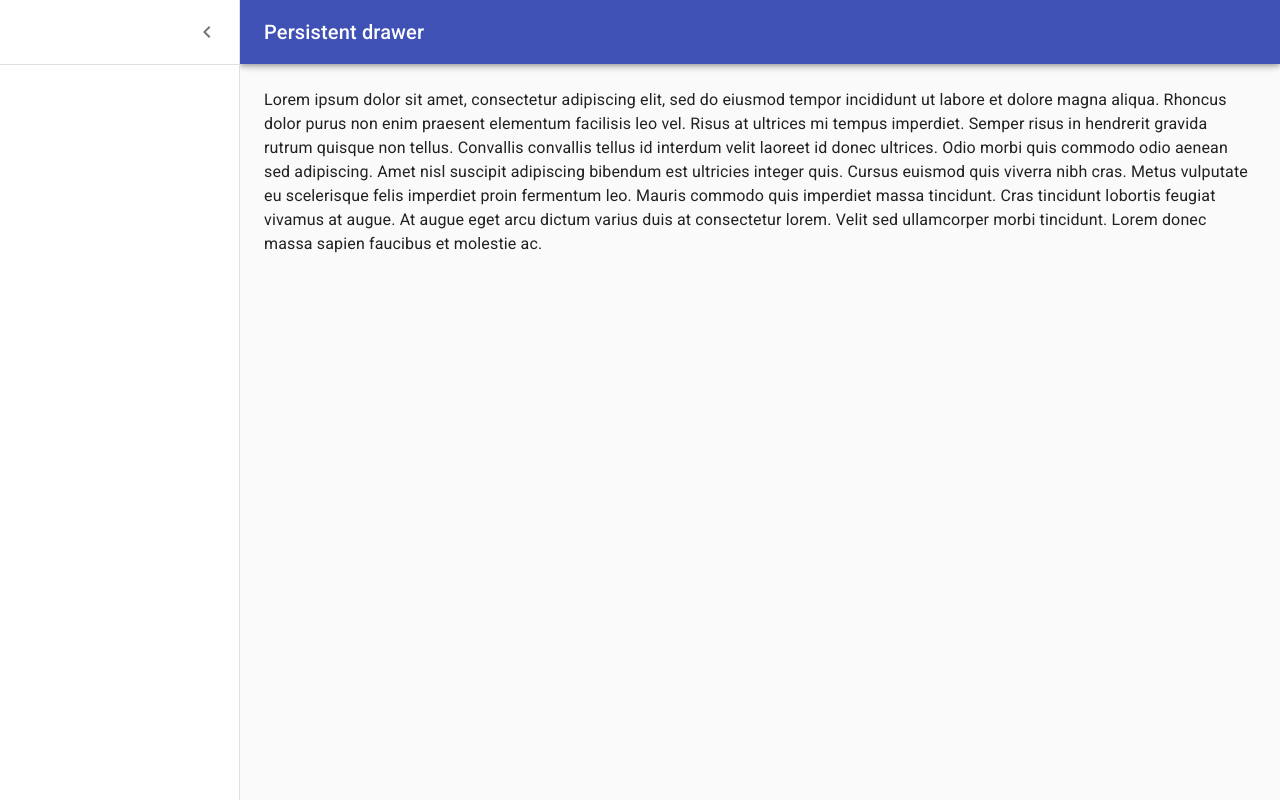
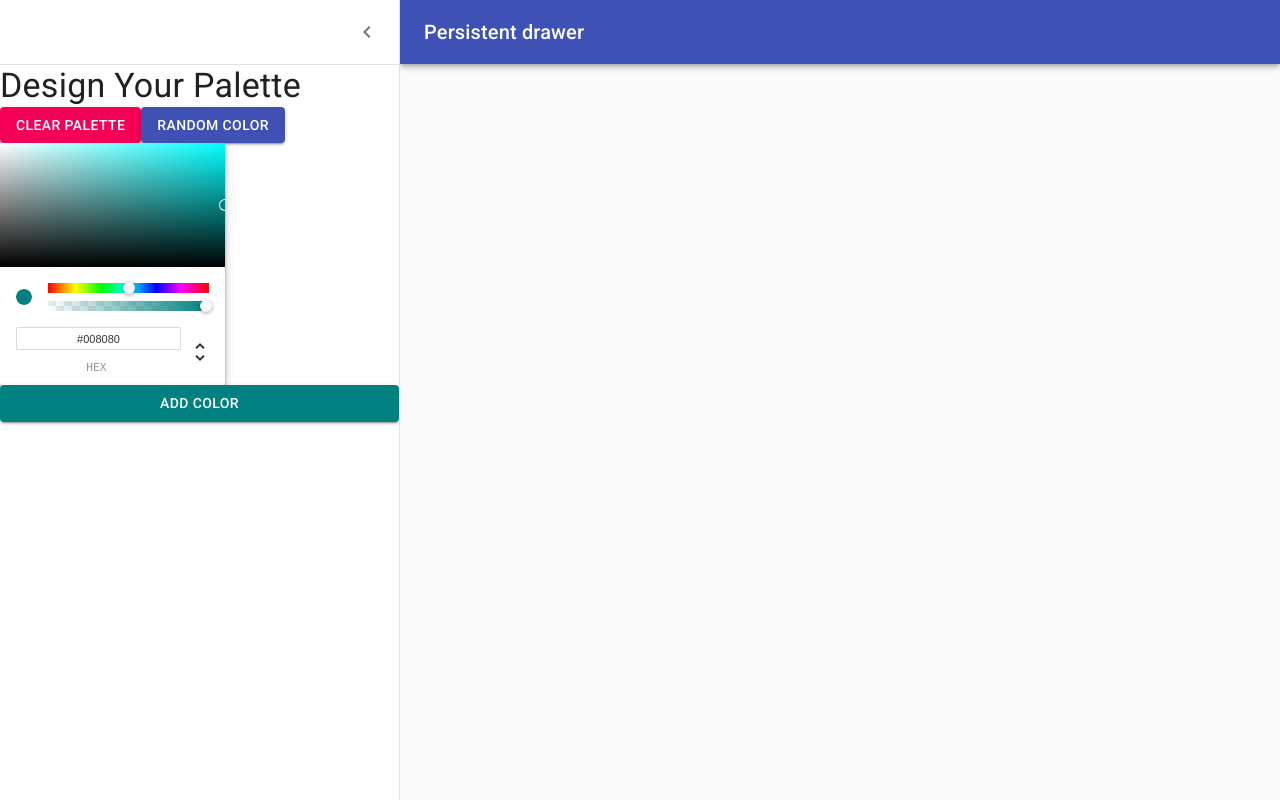
Before and after one commit to zivkaplan/React-Color-project, a React (Create React App) app: page /palette/create in a window 1280 px wide. Both pictures are taken after a click on the button "Open drawer". Built offline with nearby package versions, Linux system fonts and the light colour scheme.

Commit message:
connect color picker to button

```diff
--- a/package.json
+++ b/package.json
@@ -12,6 +12,7 @@
     "chroma-js": "^2.1.2",
     "rc-slider": "^9.7.2",
     "react": "^17.0.2",
+    "react-color": "^2.19.3",
     "react-copy-to-clipboard": "^5.0.3",
     "react-dom": "^17.0.2",
     "react-router-dom": "^5.2.0",
--- a/src/components/NewPaletteForm.js
+++ b/src/components/NewPaletteForm.js
@@ -10,8 +10,10 @@ import Divider from '@material-ui/core/Divider';
 import IconButton from '@material-ui/core/IconButton';
 import MenuIcon from '@material-ui/icons/Menu';
 import ChevronLeftIcon from '@material-ui/icons/ChevronLeft';
+import { ChromePicker } from 'react-color';
+import { Button } from '@material-ui/core';
 
-const drawerWidth = 240;
+const drawerWidth = 400;
 
 const styles = (theme) => ({
     root: {
@@ -71,21 +73,34 @@ const styles = (theme) => ({
 });
 
 class NewPaletteForm extends React.Component {
-    state = {
-        open: false,
-    };
-
+    constructor(props) {
+        super(props);
+        this.state = {
+            open: false,
+            currentColor: 'teal',
+            colors: [],
+        };
+        this.updateColor = this.updateColor.bind(this);
+        this.addNewColor = this.addNewColor.bind(this);
+    }
+    updateColor(newColor) {
+        this.setState({ currentColor: newColor.hex });
+    }
+    addNewColor() {
+        this.setState({
+            colors: [...this.state.colors, this.state.currentColor],
+        });
+    }
     handleDrawerOpen = () => {
         this.setState({ open: true });
     };
-
     handleDrawerClose = () => {
         this.setState({ open: false });
     };
 
     render() {
         const { classes } = this.props;
-        const { open } = this.state;
+        const { open, currentColor } = this.state;
 
         return (
             <div className={classes.root}>
@@ -128,6 +143,27 @@ class NewPaletteForm extends React.Component {
                         </IconButton>
                     </div>
                     <Divider />
+                    <Typography variant="h4">Design Your Palette</Typography>
+                    <div>
+                        <Button variant="contained" color="secondary">
+                            Clear Palette
+                        </Button>
+                        <Button variant="contained" color="primary">
+                            Random Color
+                        </Button>
+                    </div>
+                    <ChromePicker
+                        color={currentColor}
+                        onChangeComplete={this.updateColor}
+                    />
+                    <Button
+                        variant="contained"
+                        color="primary"
+                        style={{ backgroundColor: currentColor }}
+                        onClick={this.addNewColor}
+                    >
+                        Add Color
+                    </Button>
                 </Drawer>
                 <main
                     className={classNames(classes.content, {
@@ -135,23 +171,14 @@ class NewPaletteForm extends React.Component {
                     })}
                 >
                     <div className={classes.drawerHeader} />
-                    <Typography paragraph>
-                        Lorem ipsum dolor sit amet, consectetur adipiscing elit,
-                        sed do eiusmod tempor incididunt ut labore et dolore
-                        magna aliqua. Rhoncus dolor purus non enim praesent
-                        elementum facilisis leo vel. Risus at ultrices mi tempus
-                        imperdiet. Semper risus in hendrerit gravida rutrum
-                        quisque non tellus. Convallis convallis tellus id
-                        interdum velit laoreet id donec ultrices. Odio morbi
-                        quis commodo odio aenean sed adipiscing. Amet nisl
-                        suscipit adipiscing bibendum est ultricies integer quis.
-                        Cursus euismod quis viverra nibh cras. Metus vulputate
-                        eu scelerisque felis imperdiet proin fermentum leo.
-                        Mauris commodo quis imperdiet massa tincidunt. Cras
-                        tincidunt lobortis feugiat vivamus at augue. At augue
-                        eget arcu dictum varius duis at consectetur lorem. Velit
-                        sed ullamcorper morbi tincidunt. Lorem donec massa
-                        sapien faucibus et molestie ac.
+                    <Typography>
+                        <ul>
+                            {this.state.colors.map((color) => (
+                                <li style={{ backgroundColor: color }}>
+                                    {color}
+                                </li>
+                            ))}
+                        </ul>
                     </Typography>
                 </main>
             </div>
```
Also changed, not shown: 1 other file (tests, documents, lock files or other folders).
